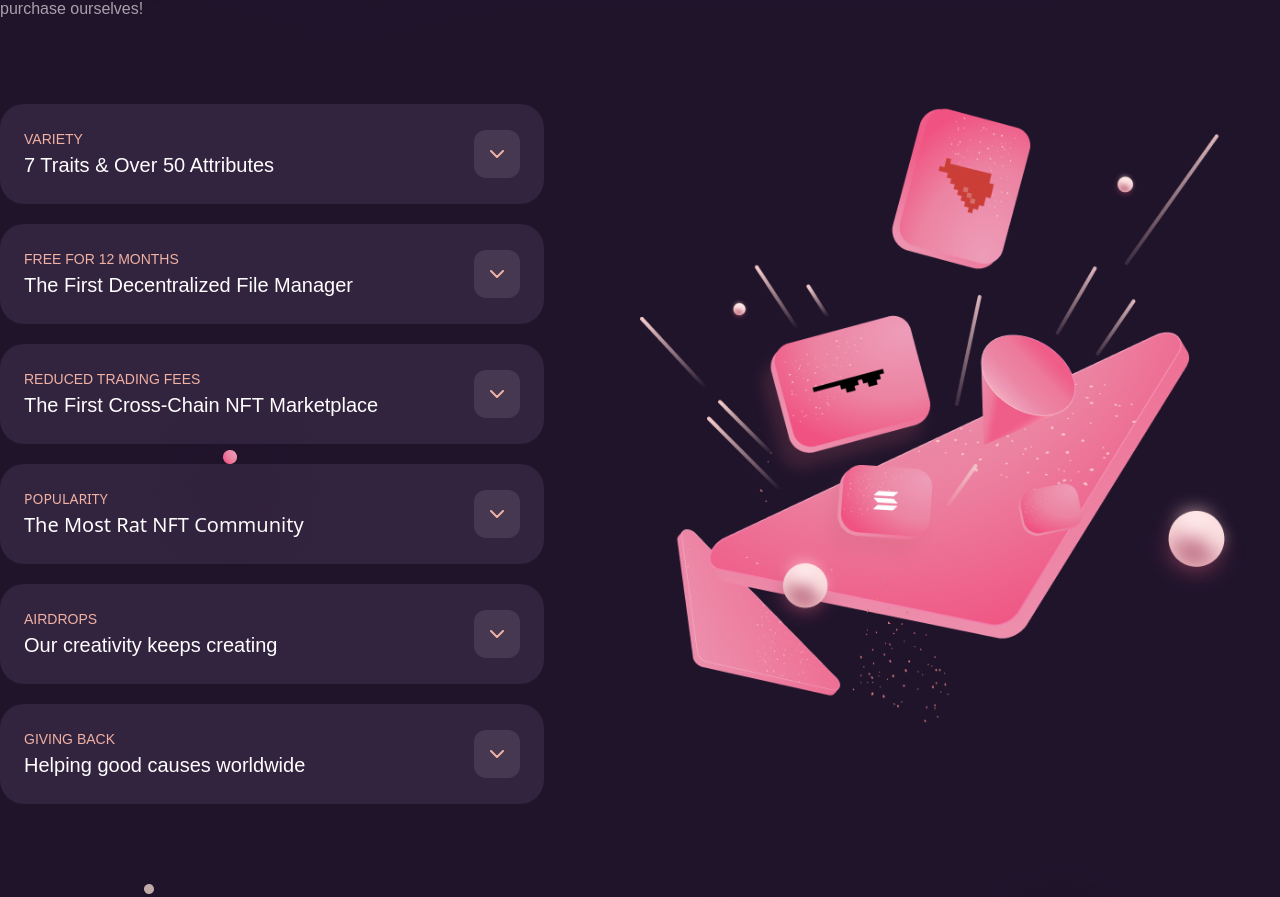
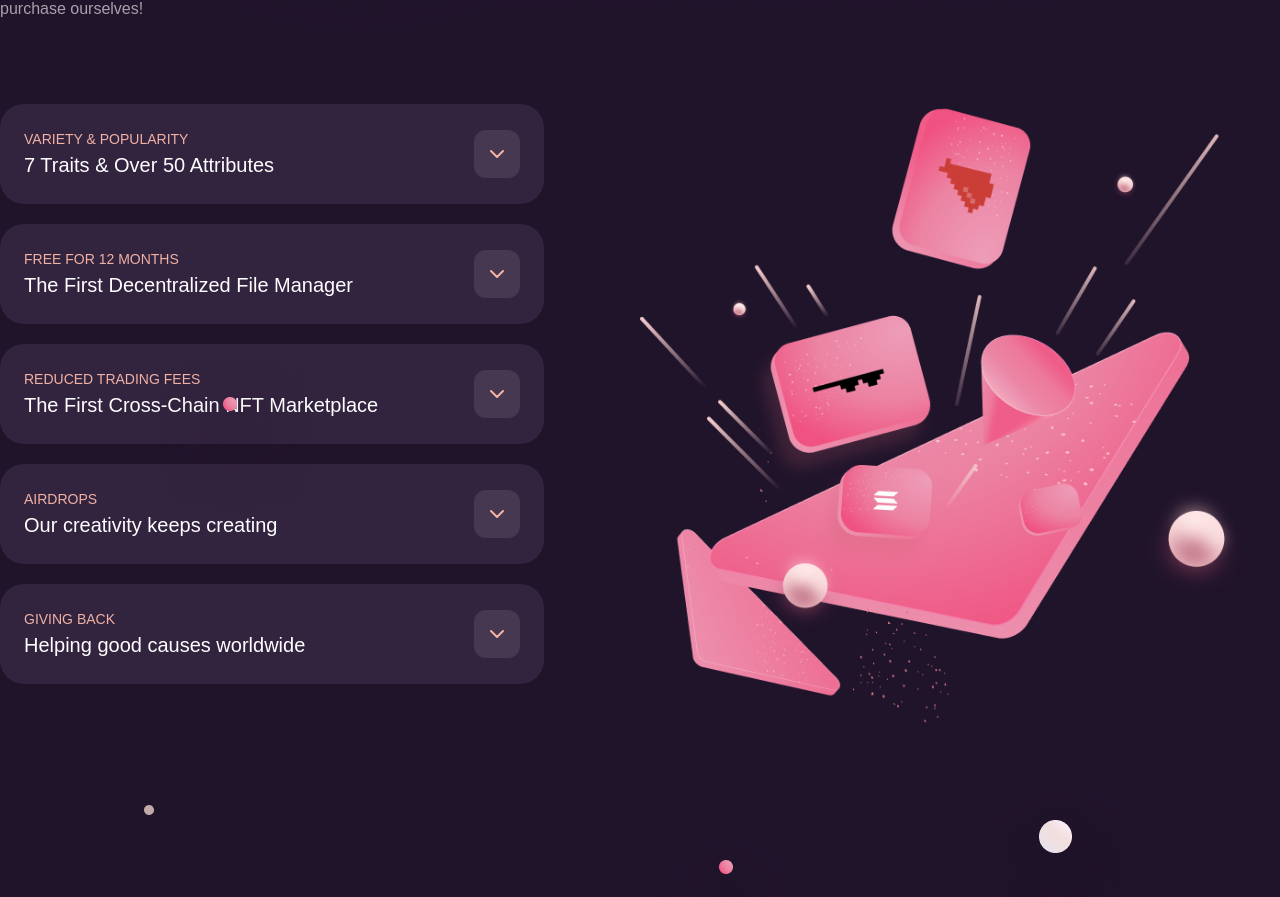
Before and after one commit to meemalabs/hoodratz.io, a Vue app: page / in a window 1280 px wide. Shown: the part 2472-3369 px from the top of the page. Built offline with nearby package versions, Linux system fonts and the light colour scheme.

Commit message:
chore: wip

```diff
--- a/src/views/Home.vue
+++ b/src/views/Home.vue
@@ -324,12 +324,13 @@ import AppFooter from "@/components/AppFooter.vue";
               <div class="flex items-center justify-between">
                 <div class="flex flex-col">
                   <h1 class="uppercase text-pink-nude text-caption font-sora">
-                    Variety
+                    Variety &amp; Popularity
                   </h1>
                   <h1 class="text-white text-body font-sora">
                     7 Traits &amp; Over 50 Attributes
                   </h1>
                 </div>
+
                 <button
                   v-if="!accordion.variety"
                   @click="accordion.variety = !accordion.variety"
@@ -359,6 +360,26 @@ import AppFooter from "@/components/AppFooter.vue";
                 Creativity is our second name! We designed over 50 attributes
                 for our Hoodratz so that each and every one of them would be
                 beautiful and one-of-a-kind!
+              </p>
+              <p
+                v-show="accordion.variety"
+                class="mt-4 text-gray-4 font-sora text-body-2"
+              >
+                Aside from creating awesome tech &amp; art, we specialize in
+                building social communities. Whether it is
+                <a
+                  href="https://www.instagram.com/earthpix/"
+                  target="_blank"
+                  class="text-gray-2 hover:text-gray-1"
+                  >@earthpix</a
+                >
+                that Kyle founded or
+                <a
+                  href="https://www.instagram.com/nakednfts/"
+                  target="_blank"
+                  class="text-gray-2 hover:text-gray-1"
+                  >@NakedNFTs</a
+                >, we have scaled communities enormously.
               </p>
             </div>
 
@@ -392,17 +413,18 @@ import AppFooter from "@/components/AppFooter.vue";
                 v-show="accordion.free"
                 class="mt-6 text-gray-4 font-sora text-body-2"
               >
-                Think of Dropbox for Web 3. For the past 2 years, we have been
-                working on a custom file management experience &amp; ecosystem
-                that ensures a blazing fast media delivery. Public launch
-                February 2022. Every holder will receive 12 months of service
-                for free!
+                Think of <em>Dropbox for Web 3.</em> For the past two years, we
+                have been working on a custom file management experience &amp;
+                ecosystem that ensures a blazing fast "media delivery." Our
+                public launch is February 2022. Though, beta testers will
+                receive early access.
               </p>
               <p
                 v-show="accordion.free"
                 class="mt-3 italic text-gray-4 font-sora text-body-2"
               >
-                This is a value of at least 120 USD per year.
+                Every holder will receive 12 months of service for free! This is
+                a value of at least 120 USD per year.
               </p>
             </div>
 
@@ -455,41 +477,6 @@ import AppFooter from "@/components/AppFooter.vue";
                 but also get to experience history listing on the first
                 marketplace that will support Ethereum, Cardano, and Solana. The
                 more eyes, the more exposure.
-              </p>
-            </div>
-
-            <div class="flex flex-col p-6 mt-5 bg-hoodratz-grey-7 rounded-3xl">
-              <div class="flex items-center justify-between">
-                <div class="flex flex-col">
-                  <h1 class="uppercase text-pink-nude text-caption">
-                    Popularity
-                  </h1>
-                  <h1 class="text-white text-body">
-                    The Most Rat NFT Community
-                  </h1>
-                </div>
-                <button
-                  v-if="!accordion.popularity"
-                  @click="accordion.popularity = !accordion.popularity"
-                  class="px-4 py-5 bg-hoodratz-grey-6 rounded-xl"
-                >
-                  <img src="/images/home/chevron-down.svg" alt="" />
-                </button>
-
-                <button
-                  v-else
-                  @click="accordion.popularity = !accordion.popularity"
-                  class="px-4 py-5 bg-hoodratz-grey-6 rounded-xl"
-                >
-                  <img src="/images/home/chevron-up.svg" alt="" />
-                </button>
-              </div>
-              <p
-                v-show="accordion.popularity"
-                class="mt-6 text-gray-4 font-sora text-body-2"
-              >
-                We love building &amp; scaling growing, successful communities.
-                We have a
               </p>
             </div>
 
@@ -942,7 +929,6 @@ export default {
         variety: false,
         free: false,
         marketplace: false,
-        popularity: false,
         mission: false,
         airdrops: false,
       },
```
Also changed, not shown: public/images/home/hoodratz-bg-count.png.
